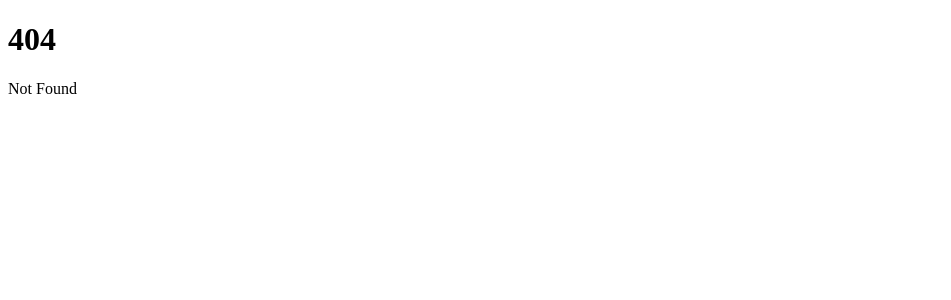
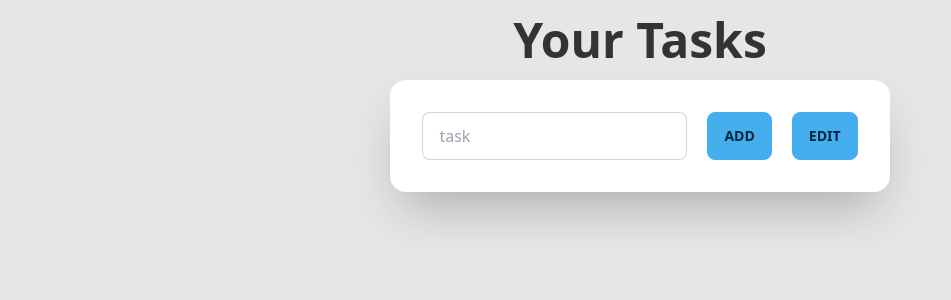
Before and after one commit to Kamalabot/ToDoAppSveltePostgres, a SvelteKit app: page /todo in a window 1280 px wide. Before the commit this address had no page. Shown: the top 300 px of the page, without its empty margins (0-951 px from the left). Built offline with nearby package versions, Linux system fonts and the light colour scheme.

Commit message:
Brought the app to life with tailwind and completed the task taker card. Starting to work on building the backend

```diff
--- a/package.json
+++ b/package.json
@@ -15,6 +15,7 @@
 	},
 	"type": "module",
 	"dependencies": {
+		"@tailwindcss/typography": "^0.5.7",
 		"autoprefixer": "^10.4.12",
 		"daisyui": "^2.33.0",
 		"pg": "^8.8.0",
--- /dev/null
+++ b/src/routes/+layout.svelte
@@ -0,0 +1,6 @@
+<script>
+ import "../app.css"
+ export let data;
+</script>
+
+<slot/>
--- a/src/routes/+page.svelte
+++ b/src/routes/+page.svelte
@@ -3,7 +3,7 @@
     <div class="max-w-md">
       <h1 class="text-5xl font-bold">TODO App</h1>
       <p class="py-6">App that means business</p>
-      <button class="btn btn-primary">Get Started</button>
+      <button class="btn btn-primary"><a href="/todo">Gotta Task???</a></button>
     </div>
   </div>
 </div>
--- /dev/null
+++ b/src/routes/todo/+page.svelte
@@ -0,0 +1,20 @@
+<div class="min-h-screen bg-base-200">
+  <div class="hero-content flex-col">
+    <div class="text-center lg:text-left">
+      <h1 class="text-5xl font-bold">Your Tasks</h1>
+    </div>
+    <div class="card flex shadow-2xl bg-base-100">
+      <div class="card-body">
+        <div class="form-control flex flex-row gap-5">
+          <input type="text" placeholder="task" class="input input-bordered" />
+		   <button class="btn btn-primary">
+      			<a href="/add">Add</a>
+    		</button>
+			<button class="btn btn-primary">
+      			<a href="/edit">Edit</a>
+    		</button>
+        </div>
+       </div>
+    </div>
+  </div>
+</div>
```
Also changed, not shown: 1 other file (tests, documents, lock files or other folders).
